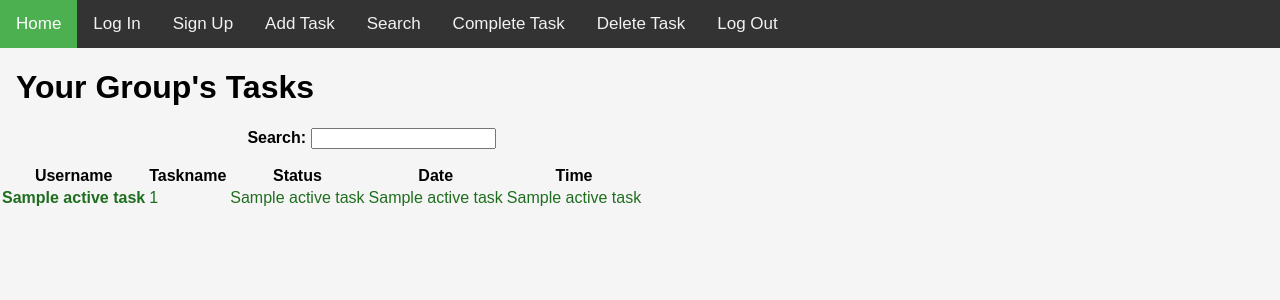
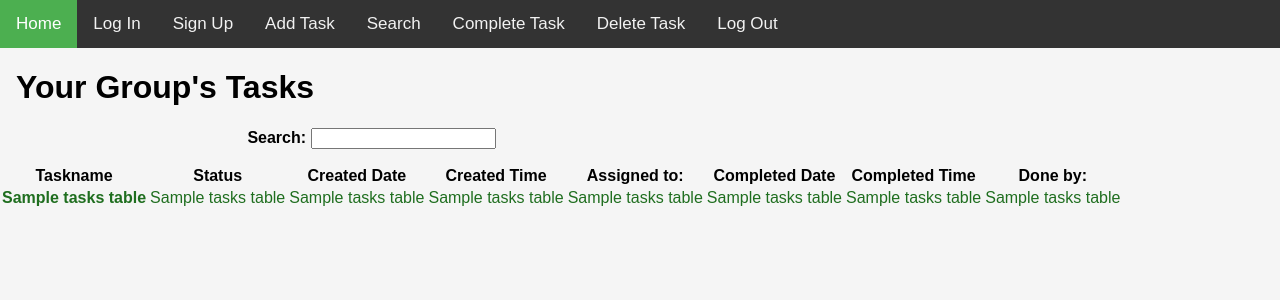
Before and after one commit to cjerryc/Bay_DB, a Flask app: page /home in a window 1280 px wide. Shown: the top 300 px of the page. Run offline with Flask 2, Linux system fonts and the light colour scheme; a database or web service that is not in the repository returns one stand-in record (values such as "Sample title"); some libraries are stand-ins or nearby versions.

Commit message:
changedactivetaskstoourcurrenttable

```diff
--- a/connectToDB.py
+++ b/connectToDB.py
@@ -31,17 +31,17 @@ def getUser(username, cursor=cur):
     return cur.fetchone()
 
 def getTasks(cursor = cur):
-    cur.execute("SELECT * FROM active_tasks;")
+    cur.execute("SELECT * FROM tasks_table;")
     return cur.fetchall()
 
 def tasksExists(taskname, cursor = cur):
-    query = 'SELECT taskname FROM active_tasks WHERE active_tasks.taskname = %s;'%taskname
+    query = 'SELECT taskname FROM tasks_table WHERE tasks_table.taskname = %s;'%taskname
     cur.execute(query)
     return cur.fetchall()
 
 def searchTasks(taskname, cursor = cur):
     taskname = "'%" + taskname + "%'"
-    query = 'SELECT * FROM active_tasks WHERE (active_tasks.taskname LIKE %s) OR (active_tasks.username LIKE %s) OR (active_tasks.status LIKE %s) OR (active_tasks.date LIKE %s) OR (active_tasks.time LIKE %s);' % (taskname, taskname, taskname, taskname, taskname)
+    query = 'SELECT * FROM tasks_table WHERE (tasks_table.taskname LIKE %s) OR (tasks_table.assignedto LIKE %s) OR (tasks_table.status LIKE %s) OR (tasks_table.date LIKE %s) OR (tasks_table.time LIKE %s);' % (taskname, taskname, taskname, taskname, taskname)
     cur.execute(query)
     return cur.fetchall()
 
@@ -53,7 +53,7 @@ def checkGroupID(usrnm, cursor=cur):
 
 def deleteTask(task, cursor = cur):
     taske = "'" + task + "'"
-    select = 'SELECT * FROM active_tasks WHERE taskname = %s;' %taske
+    select = 'SELECT * FROM tasks_table WHERE taskname = %s;' %taske
     cursor.execute(select)
     slct = cursor.fetchone()
     print(slct)
@@ -65,7 +65,7 @@ def deleteTask(task, cursor = cur):
     insrt = 'INSERT INTO tasks(taskname, username, status, date, time) VALUES (%s, %s, %s, %s, %s);' % (tskname, usrname, stts, dt, tm)
     cursor.execute(insrt)
     conn.commit()
-    query = 'DELETE FROM active_tasks WHERE taskname = %s;' %taske
+    query = 'DELETE FROM tasks_table WHERE taskname = %s;' %taske
     cursor.execute(query)
 
     if cursor.statusmessage == "DELETE 0":
@@ -102,14 +102,13 @@ def createTask(taskname, assignedto, cursor=cur):
     exists = tasksExists("'" + taskname + "'")
     if not exists:
         exists = 'false'
-        taskid = random.randrange(1,2147483647)
+        taskid = random.randrange(1,2147483647) #id range
         taskname = "'" + taskname + "'"
         assignedto = "'" + assignedto + "'"
         username = "'" + current_username + "'"
         #need to get groupid select from group table
         #groupid = "'" + groupid + "'"
         status = "'incomplete'"
-        nope = "'NULL'"
         now = datetime.now()
         date = str(now.strftime("%m/%d/%Y"))
         time = str(now.strftime("%H:%M"))
@@ -147,7 +146,7 @@ def updateTask(taskname, date, time, cursor=cur):
         status = "'complete'"
         date = "'" + date + "'"
         time = "'" + time + "'"
-        query = 'UPDATE active_tasks SET username = %s, status = %s, date = %s, time = %s WHERE taskname = %s;' % (username, status, date, time, taskname)
+        query = 'UPDATE tasks_table SET doneby = %s, status = %s, completeddate = %s, completedtime = %s WHERE taskname = %s;' % (username, status, date, time, taskname)
         cursor.execute(query)
         conn.commit()
         mycol.insert_one(mongo_template)
--- a/templates/home.html
+++ b/templates/home.html
@@ -31,11 +31,14 @@
     <table id="tblSearch" class="table" cellpadding="2" cellspacing="0">
         <thead>
           <tr>
-            <th scope="col">Username</th>
             <th scope="col">Taskname</th>
             <th scope="col">Status</th>
-            <th scope="col">Date</th>
-            <th scope="col">Time</th>
+            <th scope="col">Created Date</th>
+            <th scope="col">Created Time</th>
+            <th scope="col">Assigned to:</th>
+            <th scope="col">Completed Date</th>
+            <th scope="col">Completed Time</th>
+            <th scope="col">Done by:</th>
           </tr>
         </thead>
           {% for task in tasks %}
@@ -45,10 +48,13 @@
             <tr style="color: rgb(31, 110, 31)">
           {% endif %}
           <th scope="row">{{task[1]}}</th>
-          <td>{{task[0]}}</td>
+          <td>{{task[4]}}</td>
+          <td>{{task[3]}}</td>
           <td>{{task[2]}}</td>
-          <td>{{task[3]}}</td>
-          <td>{{task[4]}}</td>
+          <td>{{task[5]}}</td>
+          <td>{{task[6]}}</td>
+          <td>{{task[7]}}</td>
+          <td>{{task[8]}}</td>
           </tr>
           {% endfor %}
         </table>
```
